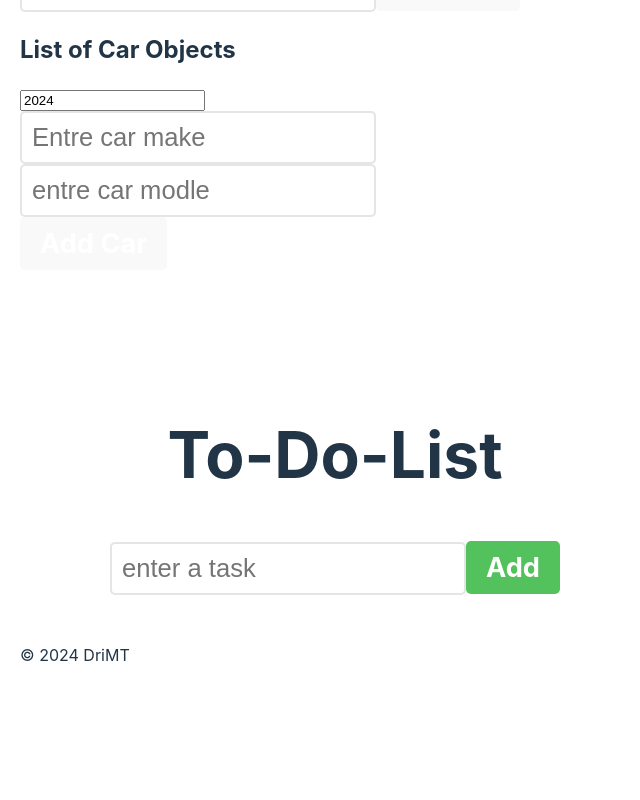
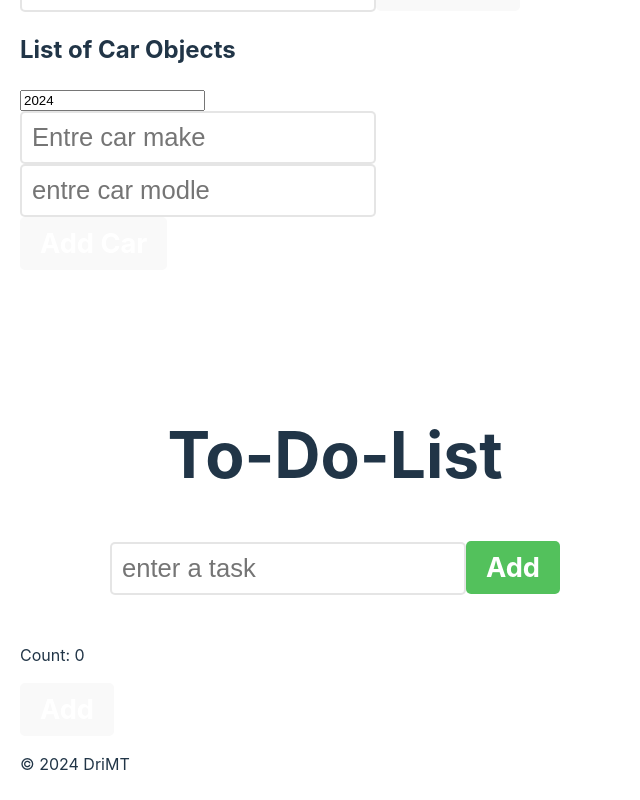
Before and after one commit to mairitikk/project-css-html, a React (Vite) app in the folder my-react-app/: page / in a window 1280 px wide. Shown: the part 5326-6126 px from the top of the page, without its empty margins (0-640 px from the left). Before the commit the page ends 6017 px from the top, so only its background shows below. Built offline with nearby package versions, Linux system fonts and the light colour scheme.

Commit message:
add UseEffect

```diff
--- a/my-react-app/src/App.jsx
+++ b/my-react-app/src/App.jsx
@@ -16,6 +16,7 @@ import UpdateObject from "./UpdateObjects.jsx";
 import UpdateArrays from "./UpdateArrays.jsx";
 import ArrayOfObjectsState from "./ArrayOfObjectsState.jsx";
 import ToDOList from "./ToDoList.jsx";
+import UseEffectHook from "./UseEffectHook.jsx";
 function App() {
   return (
     <>
@@ -41,6 +42,7 @@ function App() {
       <UpdateArrays></UpdateArrays>
       <ArrayOfObjectsState></ArrayOfObjectsState>
       <ToDOList></ToDOList>
+      <UseEffectHook></UseEffectHook>
       <Footer></Footer>
 
     </>
--- /dev/null
+++ b/my-react-app/src/UseEffectHook.jsx
@@ -0,0 +1,22 @@
+/* eslint-disable no-unused-vars */
+import React, { useState, useEffect } from "react";
+function UseEffectHook() {
+
+    const [count, setCount] = useState(0);
+
+    useEffect(() => {
+        document.title = `You clicked ${count} times`;
+    }, [count]);
+    function addCount() {
+    setCount(c => c + 1);
+}
+
+
+    return (<>
+        <p>Count: {count}</p>
+        <button onClick={addCount}>Add</button>
+
+    </>)
+}
+
+export default UseEffectHook
```
